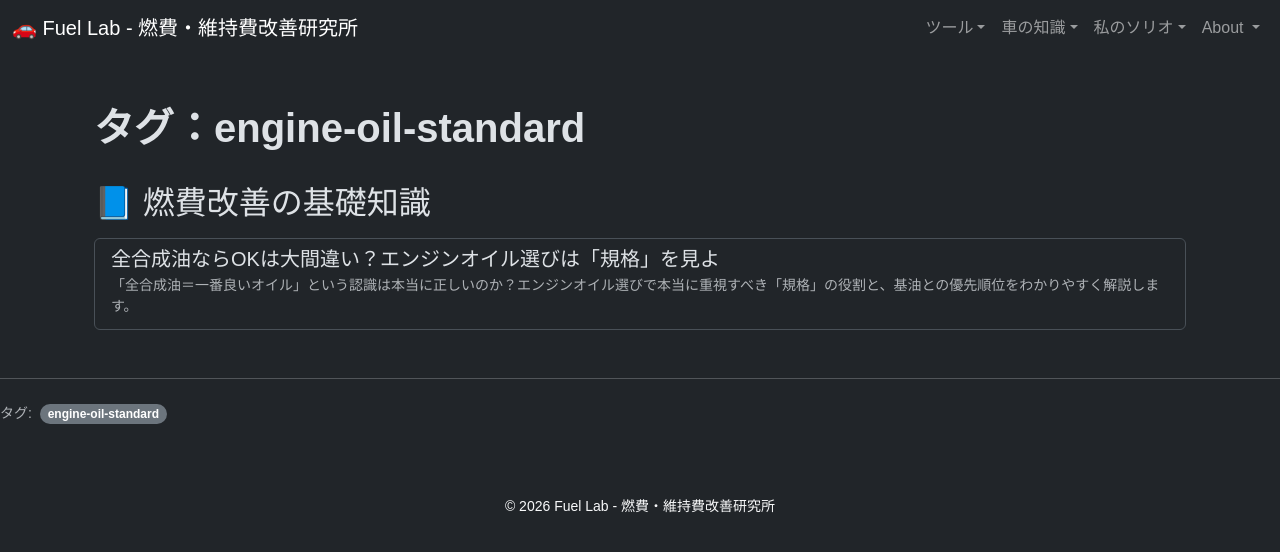
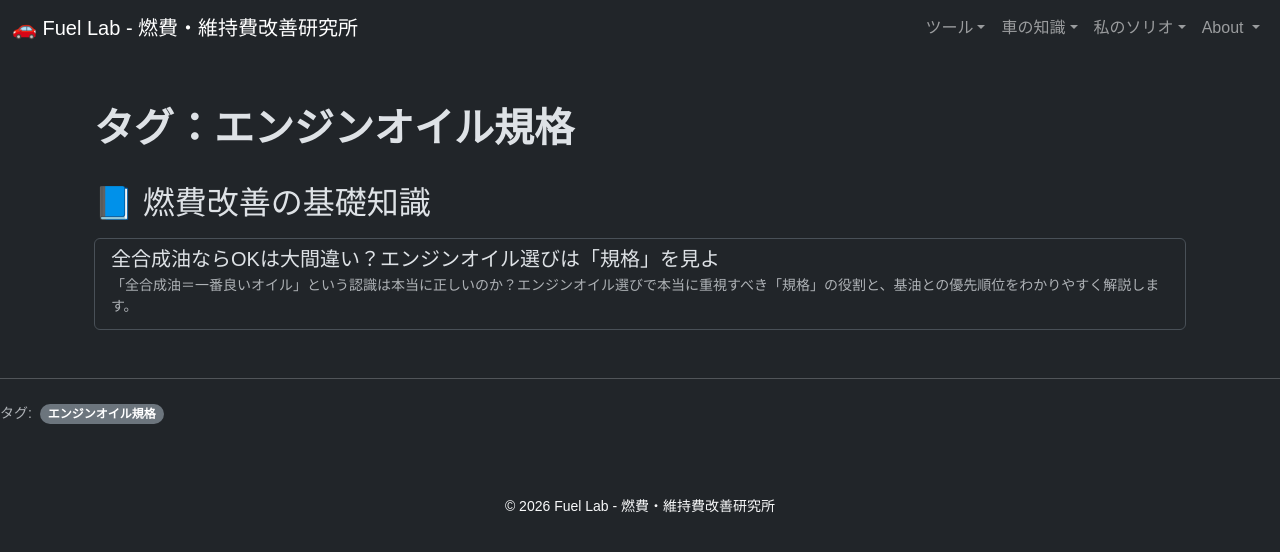
Before and after one commit to funyapar-org/fuel-lab, a Jekyll site: the page built from _tags/engine-oil-standard.md, in a window 1280 px wide. Shown: the top 552 px of the page. Built offline with Jekyll 4.4.1, drawn with Linux system fonts in a browser that asks for light colours; some of the changed lines change nothing that is shown.

Commit message:
tag_aliases.yml を更新

```diff
--- a/_data/tag_aliases.yml
+++ b/_data/tag_aliases.yml
@@ -12,6 +12,7 @@ engine: エンジン
 engine-dirt: エンジンの汚れ
 engine-oil: エンジンオイル
 engine-oil-viscosity: エンジンオイル粘度
+engine-protection: エンジン保護
 engine-life: エンジン寿命
 oil-change: オイル交換
 catalog-fuel-economy: カタログ燃費
@@ -52,7 +53,7 @@ misconception: 誤解
 suspension: 足回り
 driving-skill: 運転技術
 how-to-choose: 選び方
-engine-oil-standards: エンジンオイル規格
+engine-oil-standard: エンジンオイル規格
 engine-oil-selection: エンジンオイルの選び方
 fully-synthetic-oil: 全合成油(100%化学合成油)
 semi-synthetic-oil: 部分合成油
```
